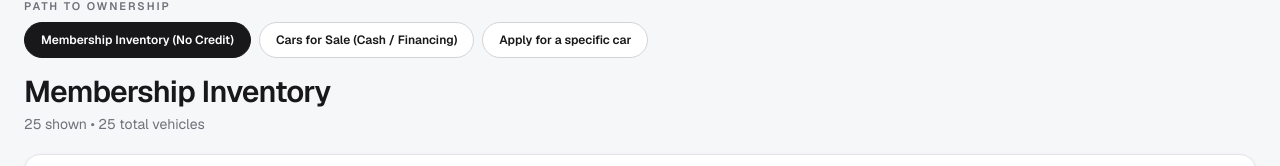
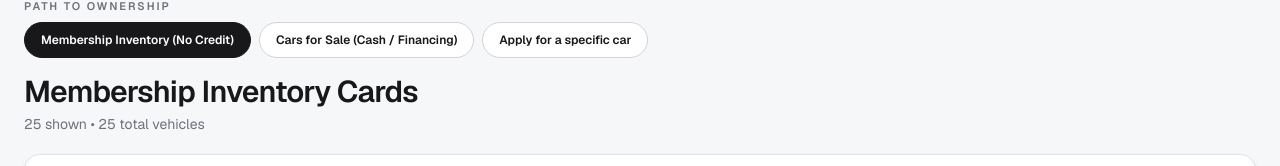
Before and after one commit to stradacorsagroup-art/scg-site-1772418012, a Next.js app: page / in a window 1280 px wide. Shown: the part 328-494 px from the top of the page. Built offline with nearby package versions, Linux system fonts and the light colour scheme.

Commit message:
Update inventory heading to Membership Inventory Cards

```diff
--- a/src/app/page.tsx
+++ b/src/app/page.tsx
@@ -63,7 +63,7 @@ export default function Home() {
         </div>
 
         <div id="membership-inventory" className="mb-5">
-          <h2 className="text-2xl font-semibold tracking-tight sm:text-3xl">Membership Inventory</h2>
+          <h2 className="text-2xl font-semibold tracking-tight sm:text-3xl">Membership Inventory Cards</h2>
           <p className="mt-1 text-sm text-zinc-500">{filtered.length} shown • {inventory.length} total vehicles</p>
         </div>
 
```
